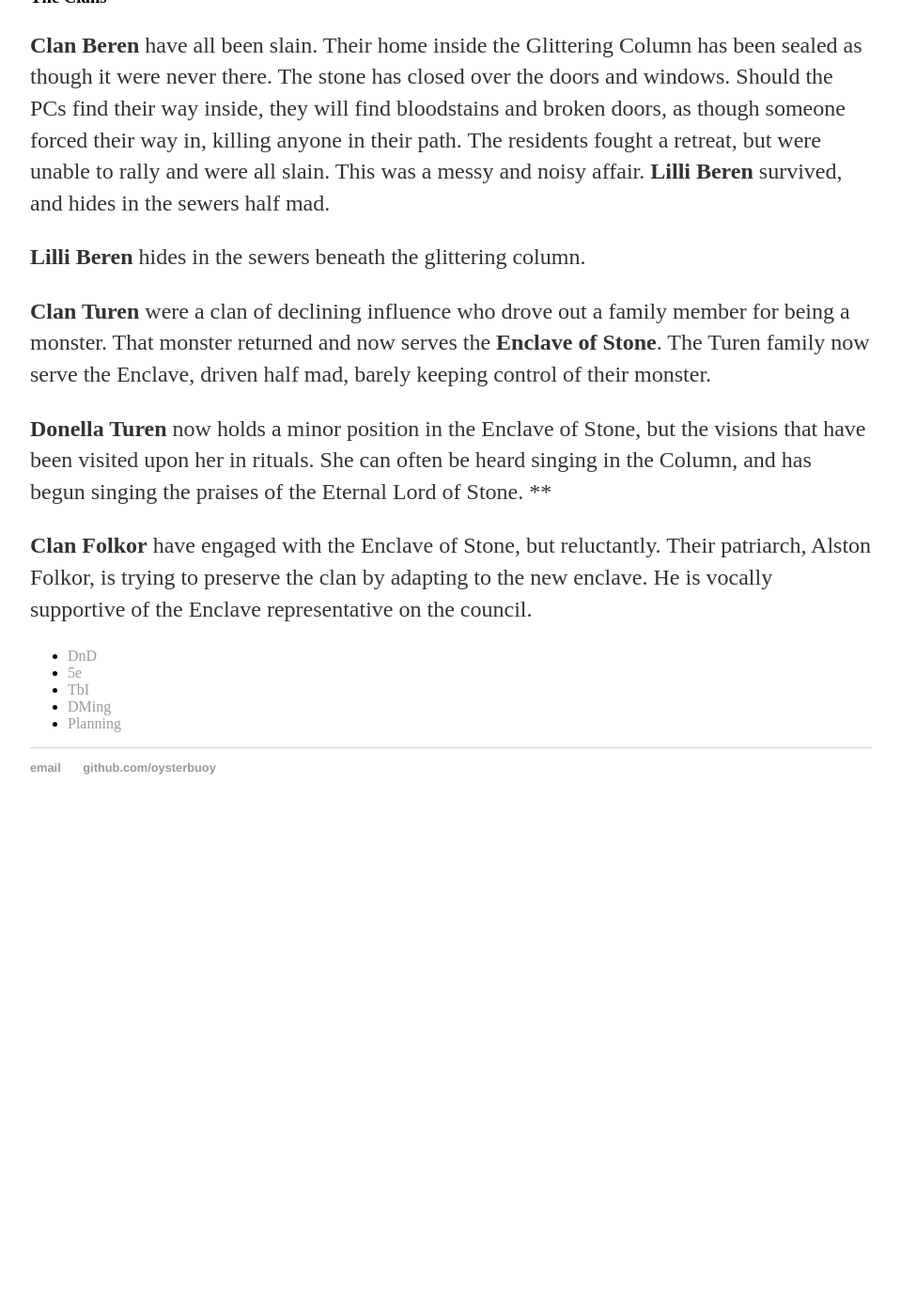
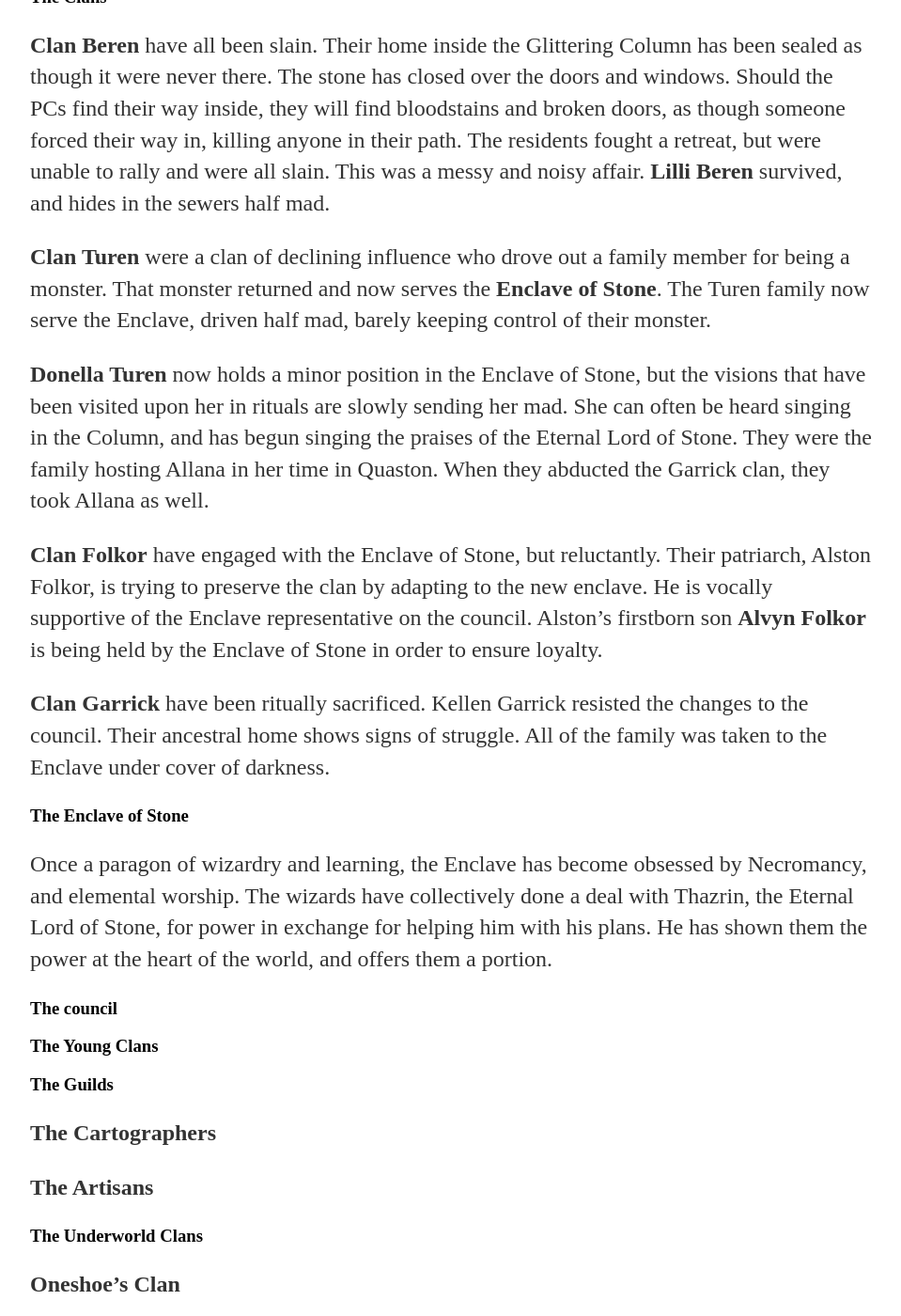
Before and after one commit to OysterBuoy/OysterBuoy.github.io, a Jekyll site: the page built from _posts/2016-12-5-How-The-City-Has-Changed.md, in a window 1280 px wide and 1400 px high, scrolled down 1842 px. Shown: the whole window at 94% size, without its empty margins (160-1119 px from the left). Built offline with Jekyll 4.4.1, drawn with Linux system fonts in a browser that asks for light colours; before the commit the page ends 2726 px from its top, so only the background shows below that; some of the changed text lies outside the part shown.

Commit message:
Update 2016-12-5-How-The-City-Has-Changed.md

```diff
--- a/_posts/2016-12-5-How-The-City-Has-Changed.md
+++ b/_posts/2016-12-5-How-The-City-Has-Changed.md
@@ -38,17 +38,55 @@
 
 
 
-## Factions and NPCs
+## Factions
 
 ### The Clans
 
 **Clan Beren** have all been slain. Their home inside the Glittering Column has been sealed as though it were never there. The  stone has closed over the doors and windows. Should the PCs find their way inside, they will find bloodstains and broken doors, as though someone forced their way in, killing anyone in their path. The residents fought a retreat, but were unable to rally and were all slain. This was a messy and noisy affair. **Lilli Beren** survived, and hides in the sewers half mad.
 
-  **Lilli Beren** hides in the sewers beneath the glittering column.
-
 **Clan Turen** were a clan of declining influence who drove out a family member for being a monster. That monster returned and now serves the **Enclave of Stone**. The Turen family now serve the Enclave, driven half mad, barely keeping control of their monster.
 
-  **Donella Turen** now holds a minor position in the Enclave of Stone, but the visions that have been visited upon her in rituals. She can often be heard singing in the Column, and has begun singing the praises of the Eternal Lord of Stone.
-  **
+  **Donella Turen** now holds a minor position in the Enclave of Stone, but the visions that have been visited upon her in rituals are slowly sending her mad. She can often be heard singing in the Column, and has begun singing the praises of the Eternal Lord of Stone. They were the family hosting Allana in her time in Quaston. When they abducted the Garrick clan, they took Allana as well.
 
-**Clan Folkor** have engaged with the Enclave of Stone, but reluctantly. Their patriarch, Alston Folkor, is trying to preserve the clan by adapting to the new enclave. He is vocally supportive of the Enclave representative on the council.
+**Clan Folkor** have engaged with the Enclave of Stone, but reluctantly. Their patriarch, Alston Folkor, is trying to preserve the clan by adapting to the new enclave. He is vocally supportive of the Enclave representative on the council. Alston's firstborn son **Alvyn Folkor** is being held by the Enclave of Stone in order to ensure loyalty.
+
+**Clan Garrick** have been ritually sacrificed. Kellen Garrick resisted the changes to the council. Their ancestral home shows signs of struggle. All of the family was taken to the Enclave under cover of darkness.
+
+### The Enclave of Stone
+
+Once a paragon of wizardry and learning, the Enclave has become obsessed by Necromancy, and elemental worship. The wizards have collectively done a deal with Thazrin, the Eternal Lord of Stone, for power in exchange for helping him with his plans. He has shown them the power at the heart of the world, and offers them a portion.
+
+### The council
+
+### The Young Clans
+
+### The Guilds
+
+**The Cartographers**
+
+**The Artisans**
+
+### The Underworld Clans
+
+**Oneshoe's Clan**
+
+**Pock's Clan**
+
+**Cloak's Clan**
+
+**Filche's Clan**
+
+### The Temples
+
+**Sehanine, Godess of Illusion, Love, and the Moon**
+
+**Moradin, God of Family, Creation, and Community**
+
+**Corellon, God of Beauty, Art, Magic, and the Fey**
+
+
+## NPCs
+
+**Lilli Beren** hides in the sewers beneath the glittering column, half mad with fear. Nervous eye twitch, ruddy red cheeks, stumbles and stammers, taps fingers constantly, argumentative.
+
+**
```
